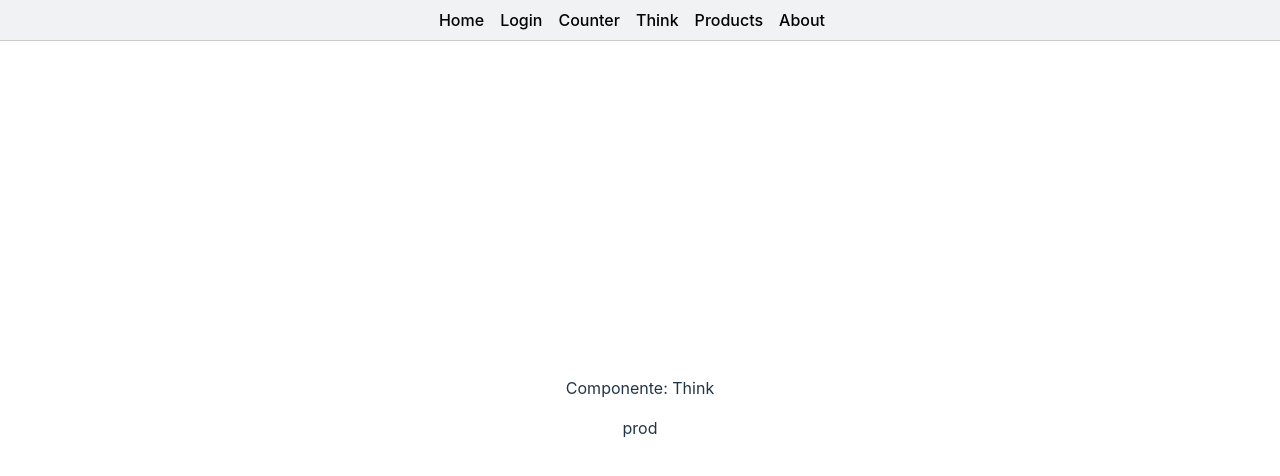
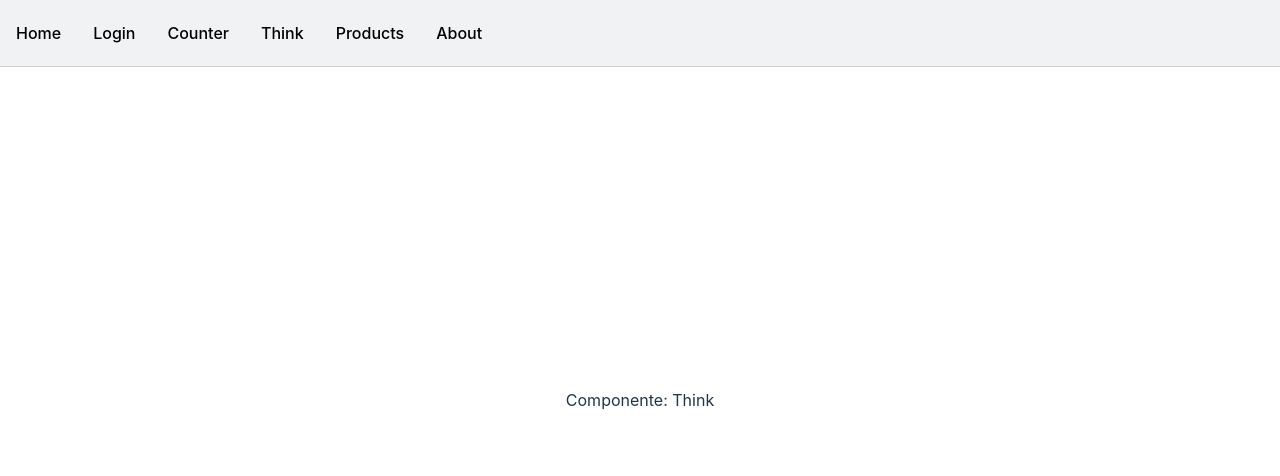
Before and after one commit to Limichui/frontend-react, a React (Vite) app: page /frontend-react/think in a window 1280 px wide. Shown: the top 476 px of the page. Built offline with nearby package versions, Linux system fonts and the light colour scheme.

Commit message:
Trabajo Final: Ejercicio 4 - Completado

```diff
--- a/src/App.css
+++ b/src/App.css
@@ -51,7 +51,14 @@
   background-color: #f0f2f4;
   border-bottom: solid 1px #ccc;
   padding: 0.5rem 1rem;
-  justify-content: space-around;
+  display: flex;
+  align-items: center;
+  height: 50px;
+}
+
+.nav-links {
+  display: flex;
+  gap: 1rem; /* Espacio entre los enlaces */
 }
 
 .nav-link {
@@ -62,6 +69,14 @@
 
 .nav-link:hover {
   color: #5378c3;
+}
+
+.nav-span {
+  margin-left: auto; /* Empuja el span al extremo derecho */
+}
+
+h5{
+  color: #000000;
 }
 
 /* Modal */
--- a/src/components/navigation/Navigator.jsx
+++ b/src/components/navigation/Navigator.jsx
@@ -1,14 +1,23 @@
 import { Link }  from "react-router";
+import { useSelector } from "react-redux";
 
 const Navigator = () => {
+
+    const initialValueForm = useSelector((state) => state.form);
+
     return (
         <nav className='navbar'>
+            <div className="nav-links">
                 <Link to="/" className="nav-link">Home</Link>
                 <Link to="/login" className="nav-link">Login</Link>
                 <Link to="/counter" className="nav-link">Counter</Link>
                 <Link to="/think" className="nav-link">Think</Link>
                 <Link to="/products" className="nav-link">Products</Link>
                 <Link to="/about" className="nav-link">About</Link>
+            </div>
+            <span className="nav-span">
+                {initialValueForm.formData.email && <h5>Bienvenido {initialValueForm.formData.username} | {initialValueForm.formData.email}</h5>}
+            </span>
         </nav>
     );
 }
--- a/src/screens/Think.jsx
+++ b/src/screens/Think.jsx
@@ -4,7 +4,7 @@ const Think = () => {
     const [nameComponenent] = useState('Think');
     return (
         <>
-        <p>Componente: {nameComponenent}</p>prod
+        <p>Componente: {nameComponenent}</p>
         </>
     );
 };
```
Lines whose indentation alone changed are shown as unchanged.
